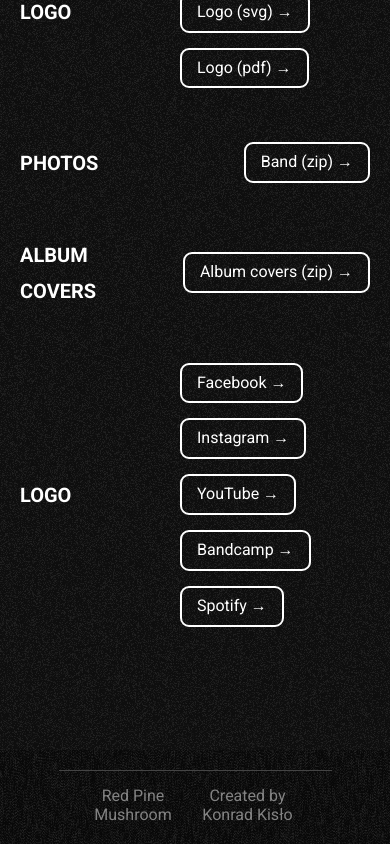
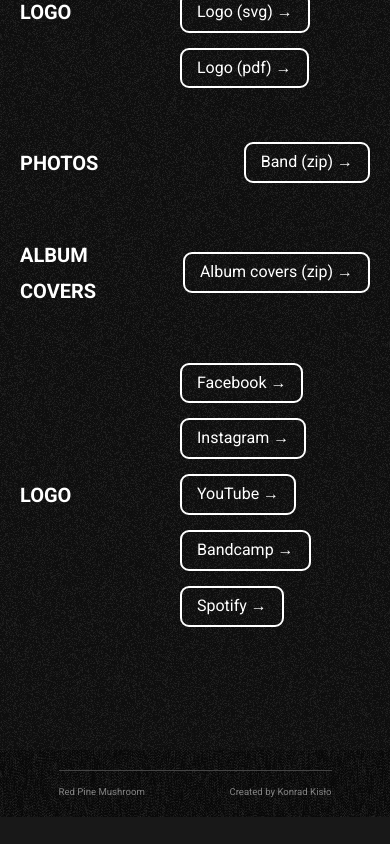
Before and after one commit to Halaszle/RPMTEST3, a Next.js app: page /presskit in a window 390 px wide. Shown: the part 1467-2311 px from the top of the page. After the commit the page ends 2284 px from the top, so only its background shows below. Built offline with nearby package versions, Linux system fonts and the light colour scheme.

Commit message:
Updated homepage

```diff
--- a/app/styles/Footer.module.css
+++ b/app/styles/Footer.module.css
@@ -24,3 +24,11 @@
 .container a:hover {
     color: #ff6b6b;
 }
+/* 🏆 Optymalizacje dla mniejszych ekranów */
+@media (max-width: 768px) {
+	.container {
+		font-size: 0.6rem;
+		margin-left: 0px;
+		margin-right: 0px;
+	}
+}
```
